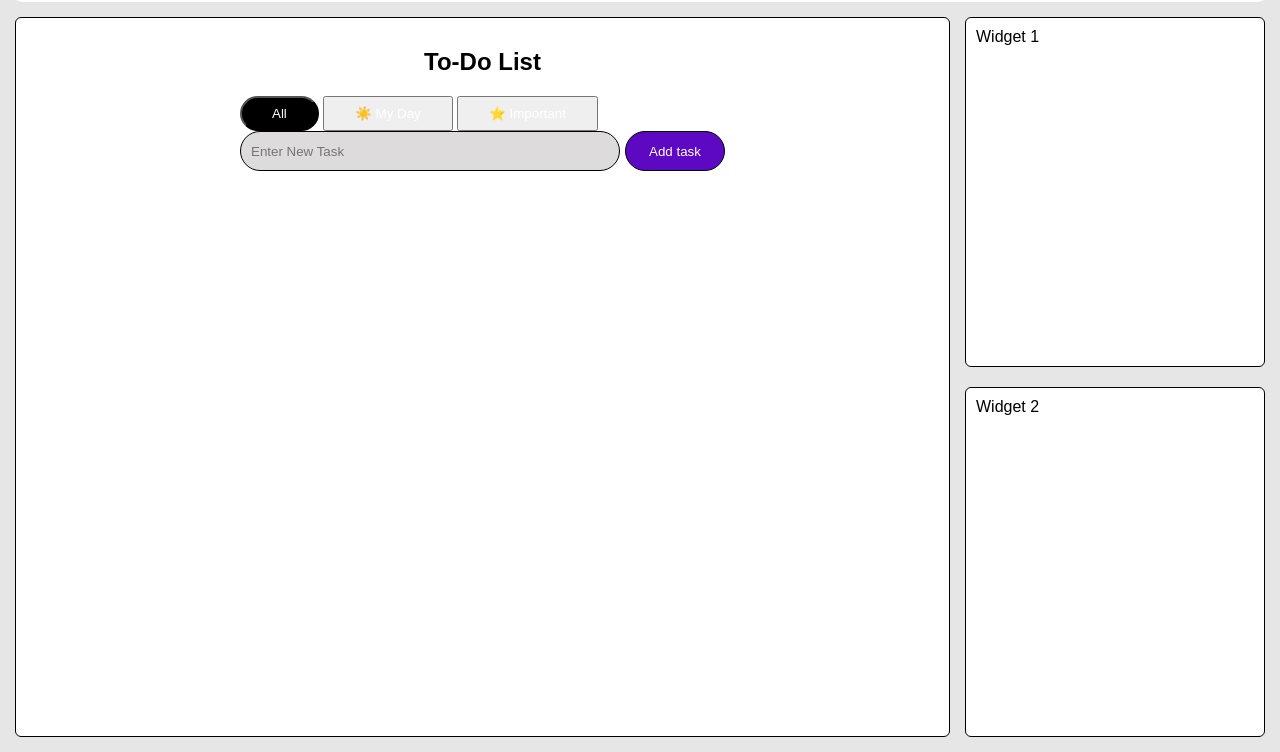
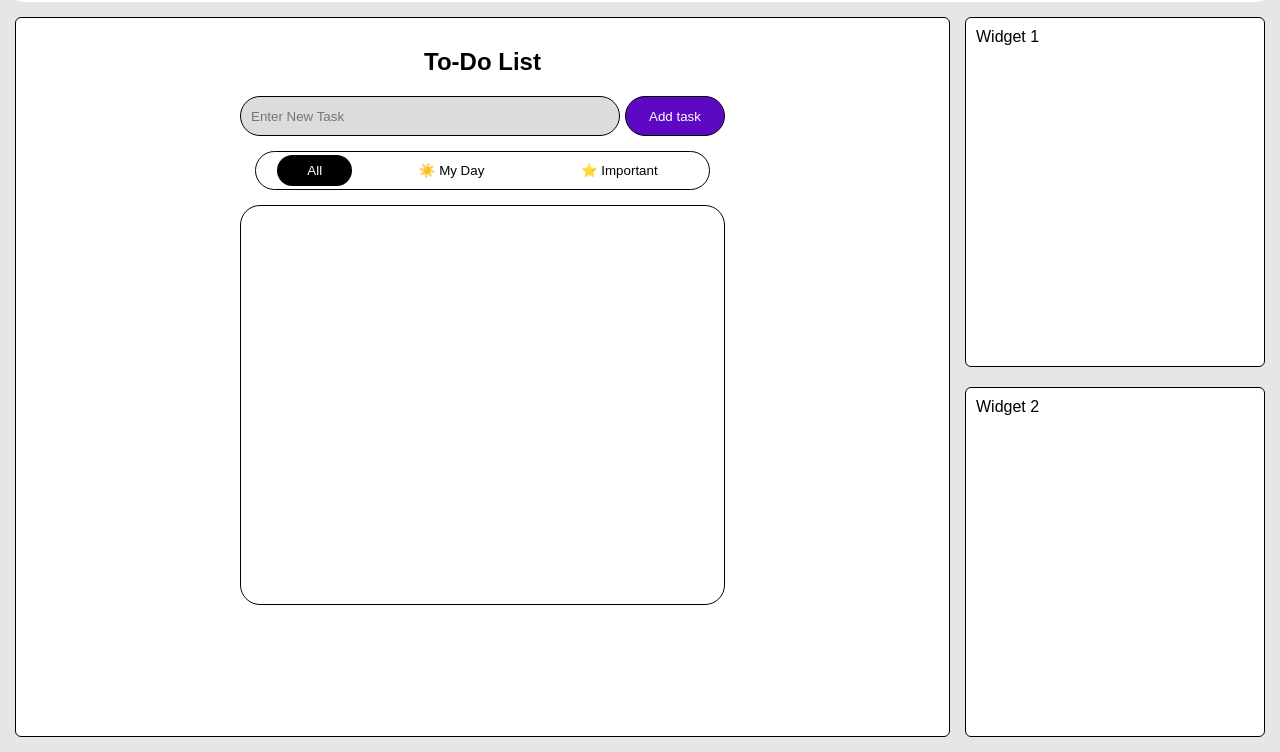
Before and after one commit to yashpatel-2403/Focusly, a plain HTML site: page index.html in a window 1280 px wide. Shown: the part 48-800 px from the top of the page. Drawn offline with Linux system fonts and the light colour scheme.

Commit message:
some css changes

```diff
--- a/index.html
+++ b/index.html
@@ -55,16 +55,16 @@
             <div class="todo-container">
                 <h2>To-Do List</h2>
 
+                <div class="search-bar">
+                    <input type="text" placeholder="Enter New Task" id="input">
+                    <button id="add-task">Add task</button>
+                </div>
+
                 <div class="filter-tabs">
                 <button class="tab active">All</button>
                 <button class="tab">☀️ My Day</button>
                 <button class="tab">⭐ Important</button>
             </div>
-
-                <div class="search-bar">
-                    <input type="text" placeholder="Enter New Task" id="input">
-                    <button id="add-task">Add task</button>
-                </div>
 
                 <div class="task-list">
                     <ul id="todo-list">
--- a/style.css
+++ b/style.css
@@ -54,6 +54,7 @@ body {
     background: #555;
     border-radius: 20px;
     overflow: hidden;
+
 }
 
 .tab {
@@ -180,6 +181,9 @@ ul{
 .task-list{
     position: relative;
     height: auto;
+    border: 1px solid black;
+    border-radius: 20px;
+    min-height: 400px;
 }
 
 .task-list li{
@@ -237,6 +241,29 @@ ul{
 
 .hidden{
     display: none;
+}
+
+.filter-tabs{
+    display: flex;
+    background: #ffffff;
+    border: 1px solid black;
+    border-radius: 20px;
+    overflow: hidden;
+    padding: 3px;
+    justify-content: space-around;
+    margin: 15px;
+}
+
+.filter-tabs .tab{
+    border: none;
+    background: transparent;
+    color: #000000;
+}
+
+.filter-tabs .active{
+    background-color: #000000;
+    color: #ffffff;
+
 }
 
 /*---------------notes--------------*/
```
